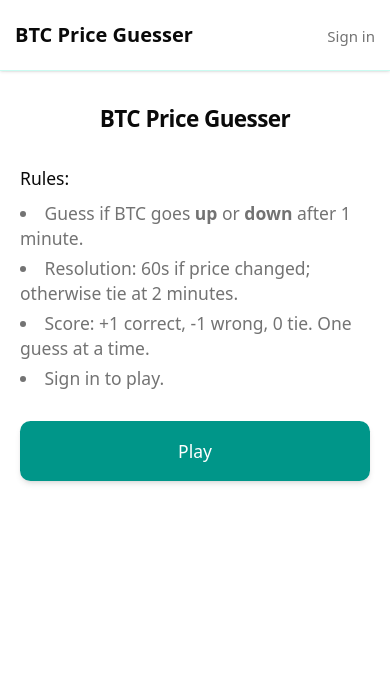
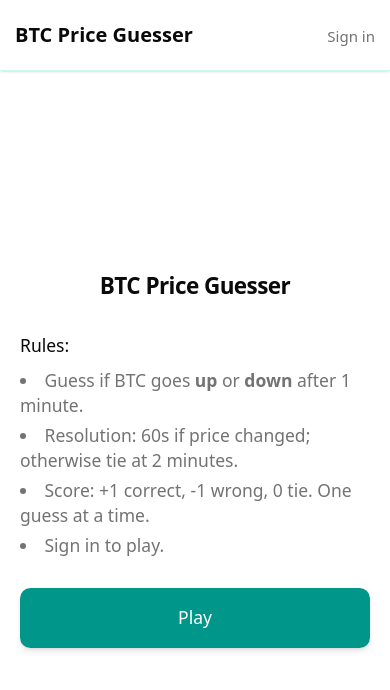
Before and after one commit to Ajamuar/btc-price-guesser, a Next.js app: page / in a window 390 px wide. Shown: the top 690 px of the page. Built offline with nearby package versions, Linux system fonts and the light colour scheme; no server answers.

Commit message:
fixed small screen styling for rest of the pages

```diff
--- a/components/main-content-card/index.tsx
+++ b/components/main-content-card/index.tsx
@@ -6,7 +6,7 @@ type MainContentCardProps = {
 };
 
 const cardClasses =
-  "w-full min-h-[100dvh] rounded-none border-0 shadow-none bg-white px-4 py-6 dark:bg-card md:min-h-0 md:rounded-xl md:border md:border-teal-200/60 md:shadow-lg md:px-12 md:py-16 md:dark:border-teal-800/50";
+  "w-full min-h-0 flex-1 flex flex-col rounded-none border-0 shadow-none bg-white px-4 py-6 dark:bg-card md:flex-initial md:rounded-xl md:border md:border-teal-200/60 md:shadow-lg md:px-12 md:py-16 md:dark:border-teal-800/50";
 
 export function MainContentCard({ children, className }: MainContentCardProps) {
   return <div className={cn(cardClasses, className)}>{children}</div>;
--- a/components/page-container/index.tsx
+++ b/components/page-container/index.tsx
@@ -9,7 +9,7 @@ export function PageContainer({ children, className }: PageContainerProps) {
   return (
     <div
       className={cn(
-        "mx-auto w-full max-w-2xl px-4 sm:px-6 lg:px-8",
+        "mx-auto w-full max-w-2xl px-0 sm:px-6 lg:px-8",
         className
       )}
     >
```
